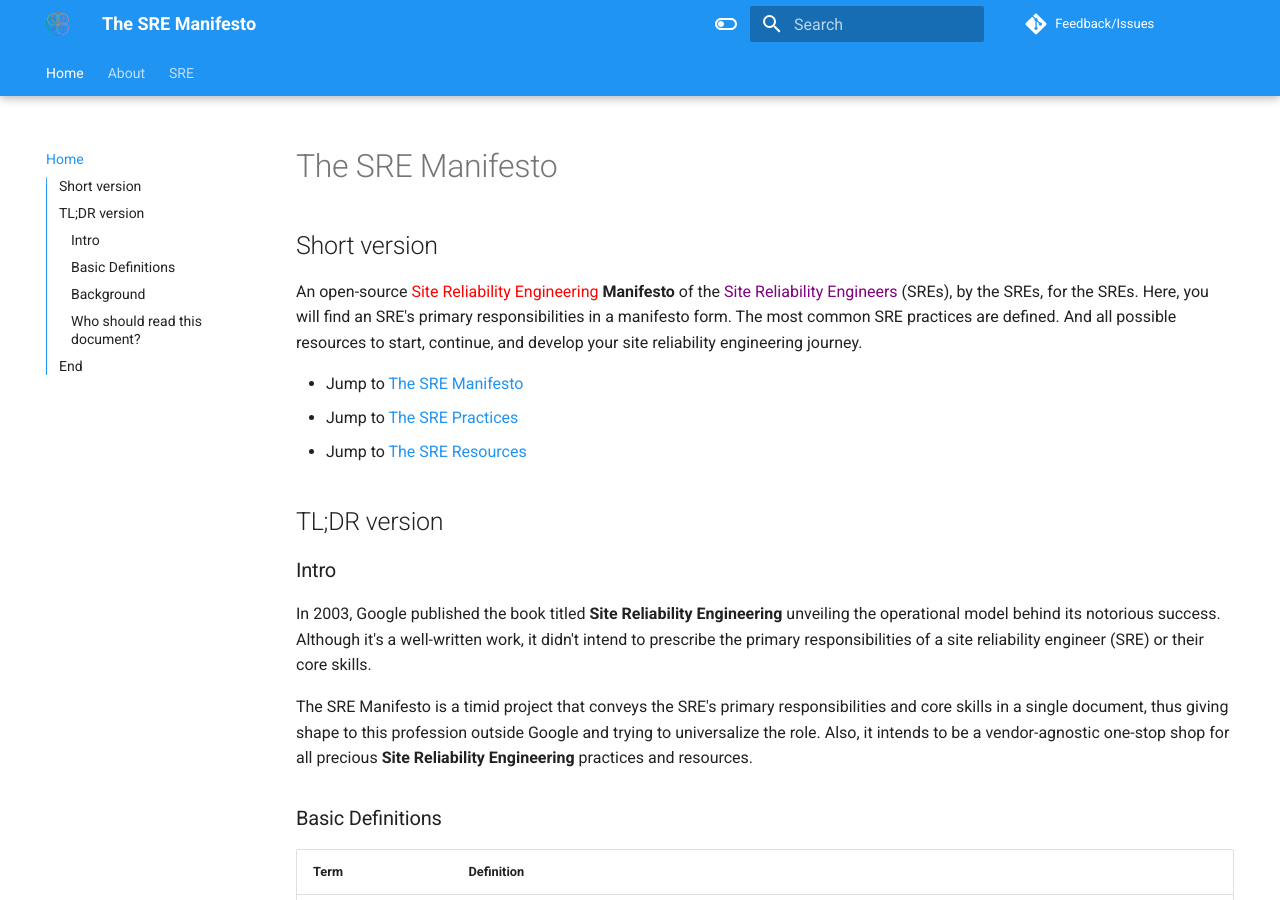
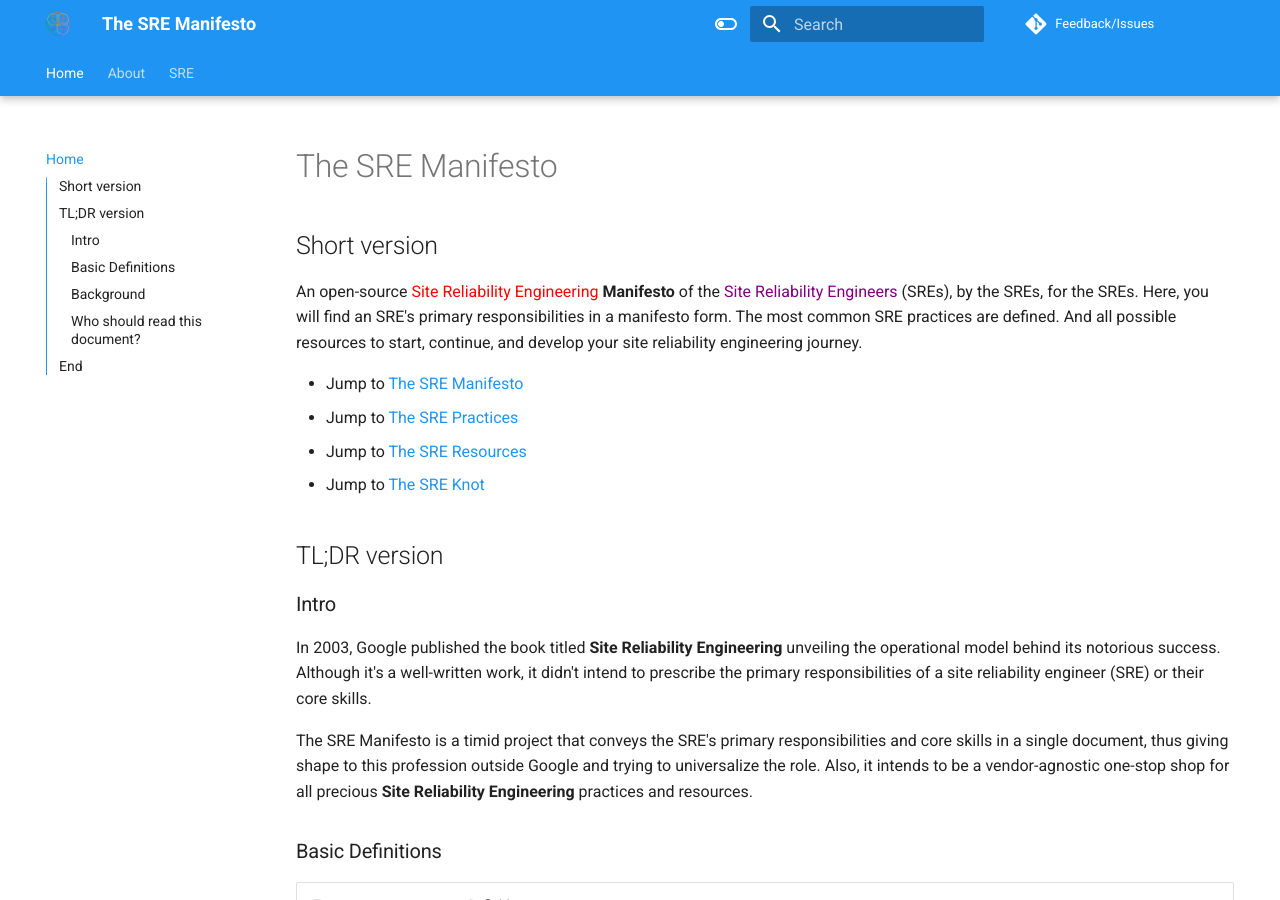
Before and after one commit to rod4n4m1/sre-manifesto, an MkDocs documentation site: the page built from docs/index.md, in a window 1280 px wide and 900 px high. Built offline with MkDocs 1.6.1 and Material for MkDocs 9.7.7, drawn with Linux system fonts in a browser that asks for light colours; comment, search, counter and statistics services are not loaded.

Commit message:
updated resources, add link to the knot Signed-off-by: Rod Anami <rod.anami@kyndryl.com>

```diff
--- a/docs/index.md
+++ b/docs/index.md
@@ -7,6 +7,7 @@
 * Jump to [The SRE Manifesto](./sre/manifesto.md)
 * Jump to [The SRE Practices](./sre/practices.md)
 * Jump to [The SRE Resources](./sre/resources.md)
+* Jump to [The SRE Knot](./sre/knot.md)
 
 ## TL;DR version
 
```
Also changed, not shown: docs/sre/resources.md (+1 -0 lines).
